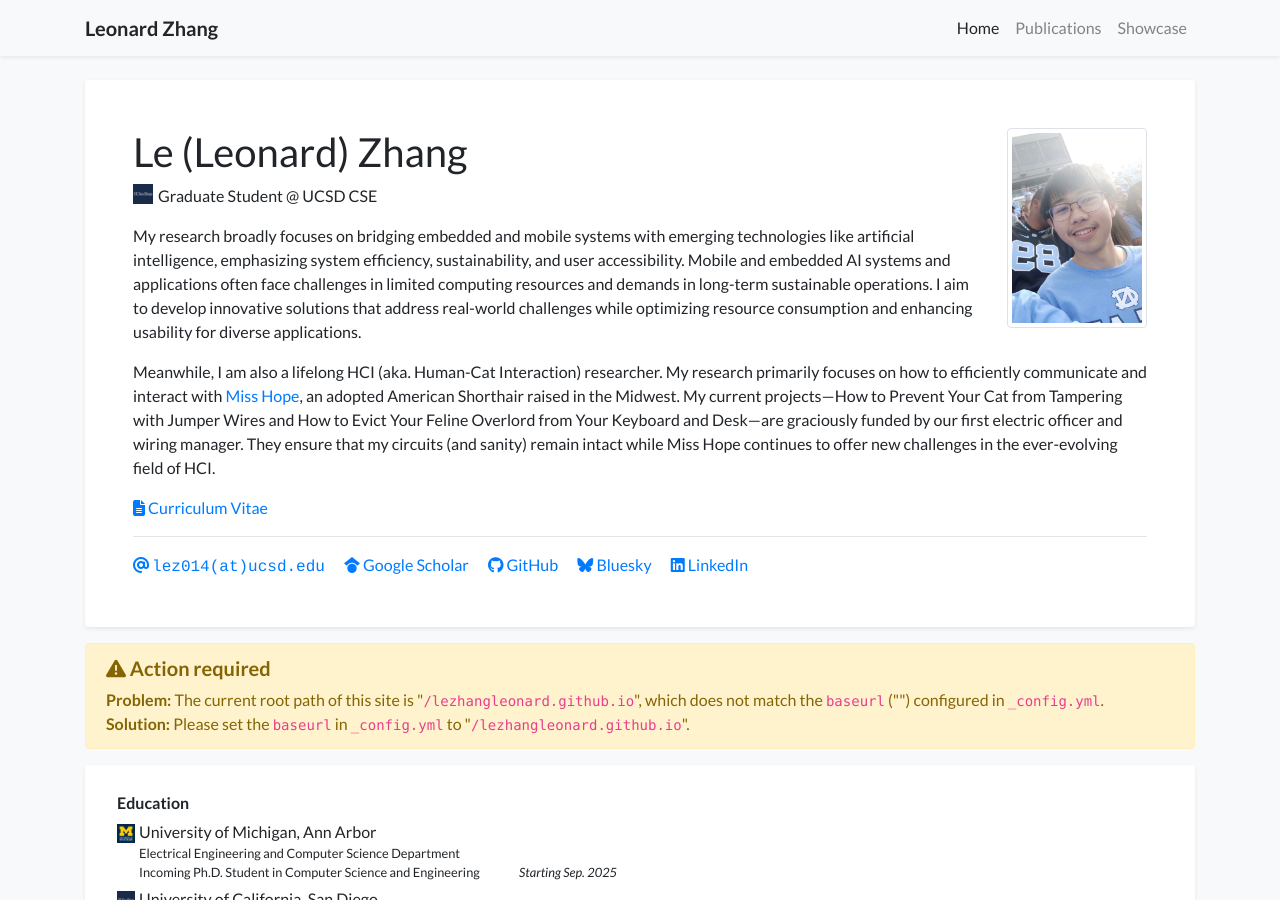
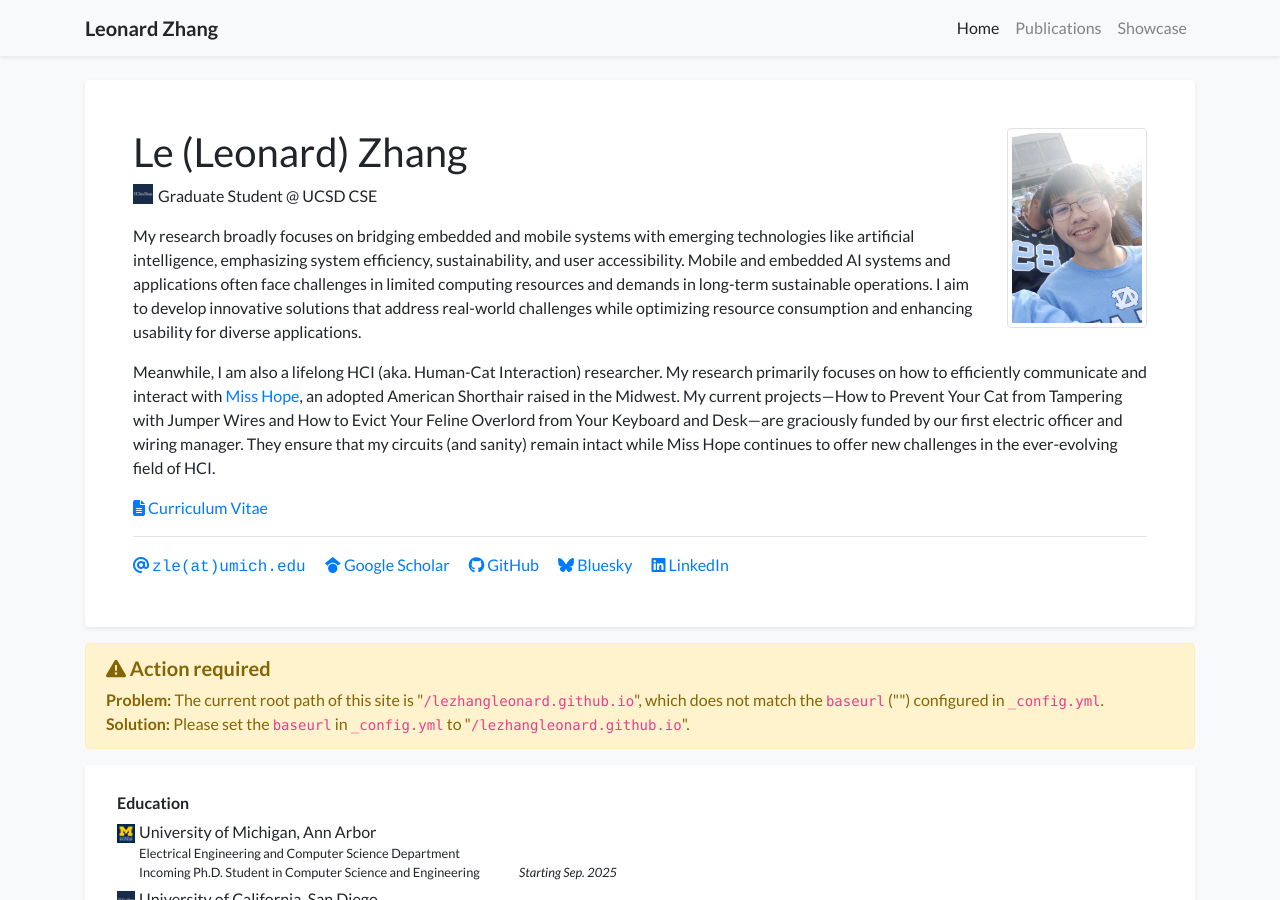
Before and after one commit to lezhangleonard/lezhangleonard.github.io, a Jekyll site: the page built from index.html, in a window 1280 px wide and 900 px high. Built offline with Jekyll 4.4.1, drawn with Linux system fonts in a browser that asks for light colours; nearby versions of some CDN libraries; a style sheet for code colours, icons or effects is not loaded.

Commit message:
Update profile.yml

```diff
--- a/_data/profile.yml
+++ b/_data/profile.yml
@@ -6,7 +6,7 @@ positions:
 - logo: /assets/images/badges/ucsd.png
   name: Graduate Student @ UCSD CSE
 
-email: "lez014@ucsd.edu"
+email: "zle@umich.edu"
 cv_link: "/Leonard_Zhang_CV.pdf"
 gscholar: slbYC4IAAAAJ
 github: lezhangleonard
```
